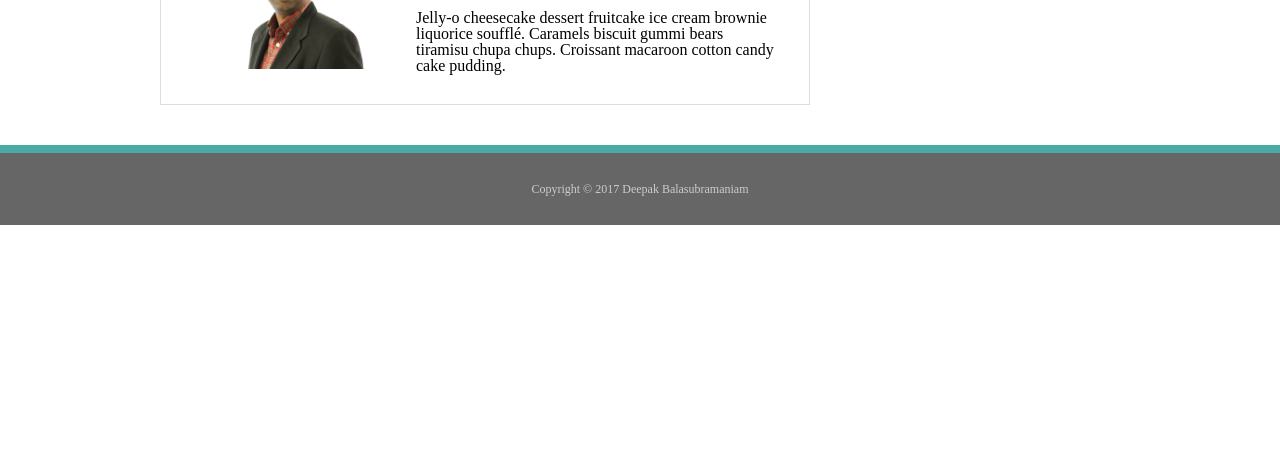
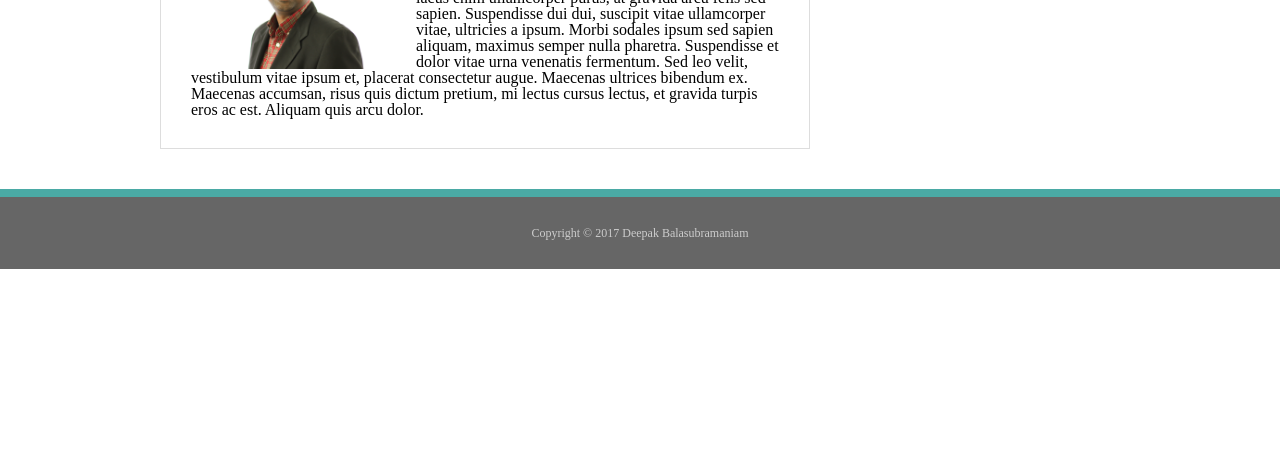
Before and after one commit to bdeepak81/Basic_Portfolio, a plain HTML site: page index.html in a window 1280 px wide. Shown: the part 327-800 px from the top of the page. Drawn offline with Linux system fonts and the light colour scheme.

Commit message:
Updated the files with solution pprovided in the last week homework folder

```diff
--- a/index.html
+++ b/index.html
@@ -27,9 +27,7 @@
 
       <img src="assets/images/profile.jpg" class="auth-image" alt="Your Name">
 
-      <p>Marshmallow jelly souffl&eacute; pastry biscuit gummi bears tootsie roll tootsie roll gingerbread. Cotton candy muffin gingerbread fruitcake. Sweet roll souffl&eacute; topping wafer croissant oat cake gummi&nbsp;bears.</p>
-
-      <p>Jelly-o cheesecake dessert fruitcake ice cream brownie liquorice souffl&eacute;. Caramels biscuit gummi bears tiramisu chupa chups. Croissant macaroon cotton candy cake pudding.</p>
+      <p>Lorem ipsum dolor sit amet, consectetur adipiscing elit. Sed nec consectetur turpis. In felis metus, tincidunt vitae suscipit id, venenatis in est. Integer fringilla tempor nibh et consequat. Sed tristique, lectus in facilisis vehicula, lacus enim ullamcorper purus, at gravida arcu felis sed sapien. Suspendisse dui dui, suscipit vitae ullamcorper vitae, ultricies a ipsum. Morbi sodales ipsum sed sapien aliquam, maximus semper nulla pharetra. Suspendisse et dolor vitae urna venenatis fermentum. Sed leo velit, vestibulum vitae ipsum et, placerat consectetur augue. Maecenas ultrices bibendum ex. Maecenas accumsan, risus quis dictum pretium, mi lectus cursus lectus, et gravida turpis eros ac est. Aliquam quis arcu dolor.</p>
 
     </section>
 
```
